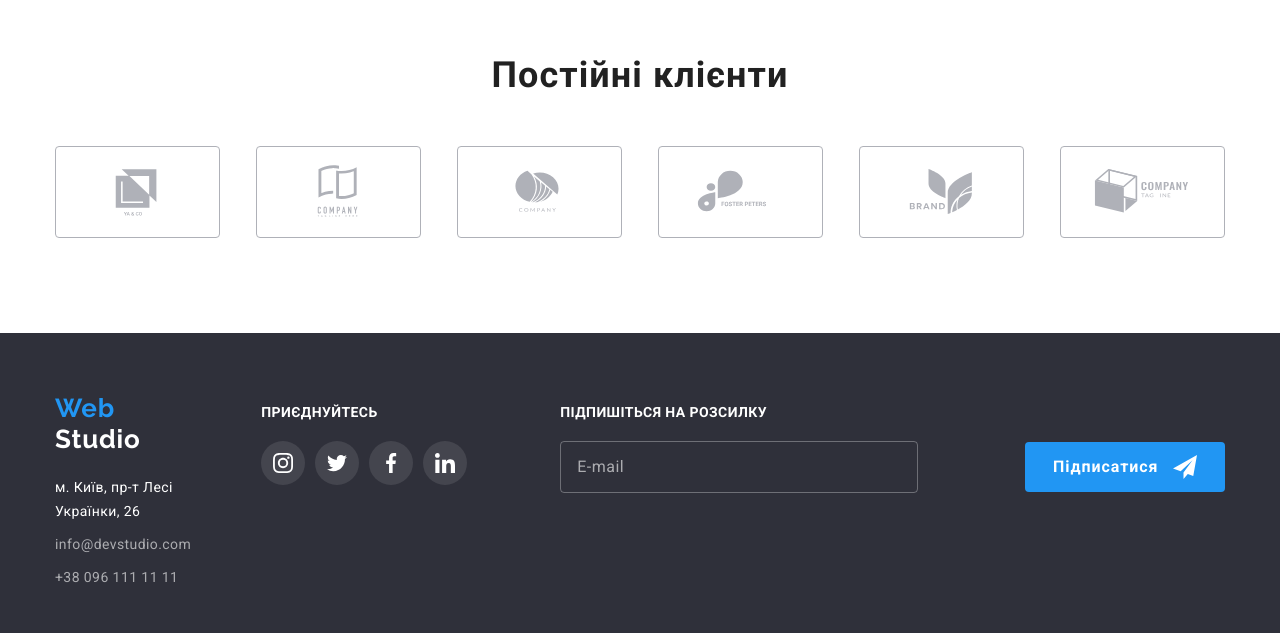
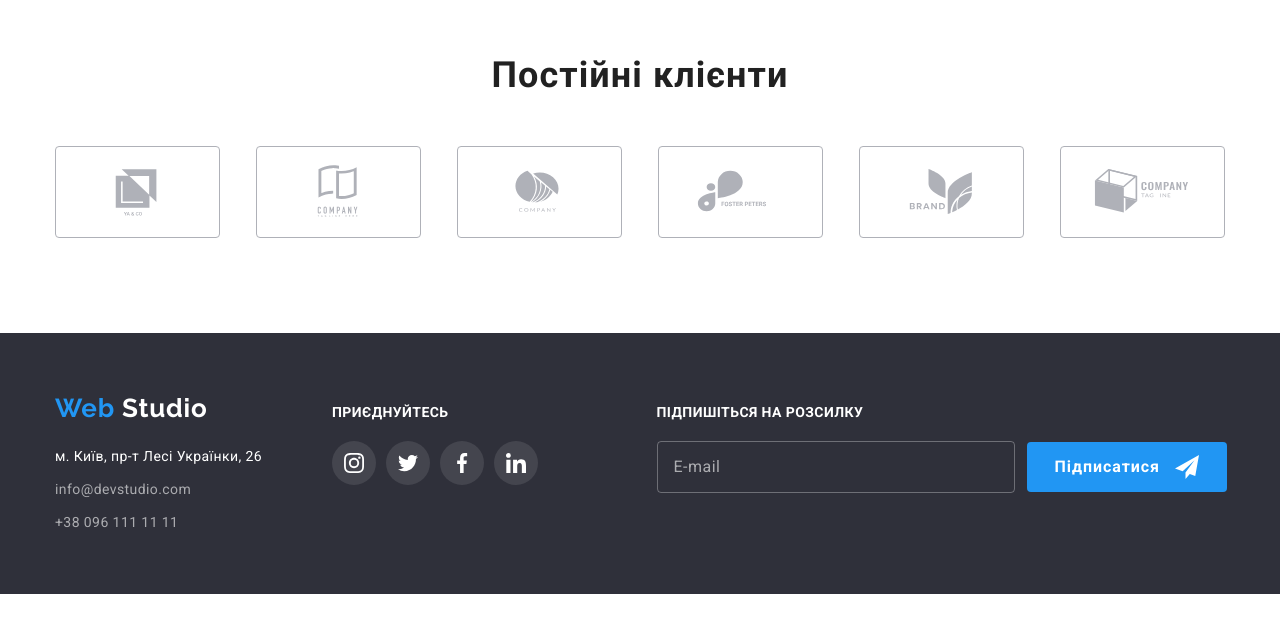
Before and after one commit to Oleksandr3011/goit-markup-hw-08, a plain HTML site: page index.html in a window 1280 px wide. Shown: the part 2374-3007 px from the top of the page. After the commit the page ends 2968 px from the top, so only its background shows below. Drawn offline with nearby package versions, Linux system fonts and the light colour scheme.

Commit message:
виправив футер

```diff
--- a/css/styles.css
+++ b/css/styles.css
@@ -1472,7 +1472,8 @@ work-fotos__item {
     }
 }
 
-.footer-list__link ,.footer-list__address {
+.footer-list__link ,
+.footer-list__address {
     display: block;
     color: #fff;
     font-style: normal;
@@ -1571,7 +1572,6 @@ work-fotos__item {
 }
 
 .footer-card-right {
-    display: flex;
     align-items: center;
     flex-direction: column;
     width: 100%;
@@ -1586,8 +1586,8 @@ work-fotos__item {
 }
 
 @media screen and (min-width: 1200px) {
-    .footer-card-right {
-        margin-left: 93px;
+    .footer-card-right
+    .footer-form {font-weight: auto;
         align-items: unset;
         max-width: unset;
     }
```
